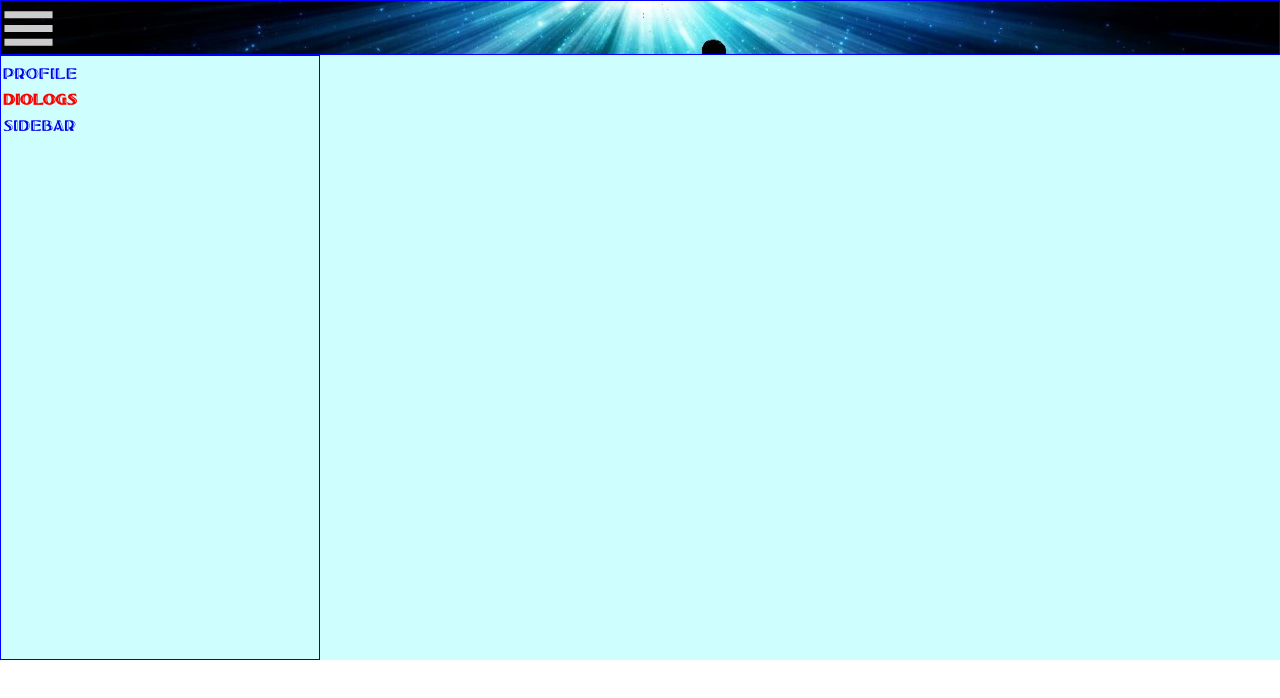
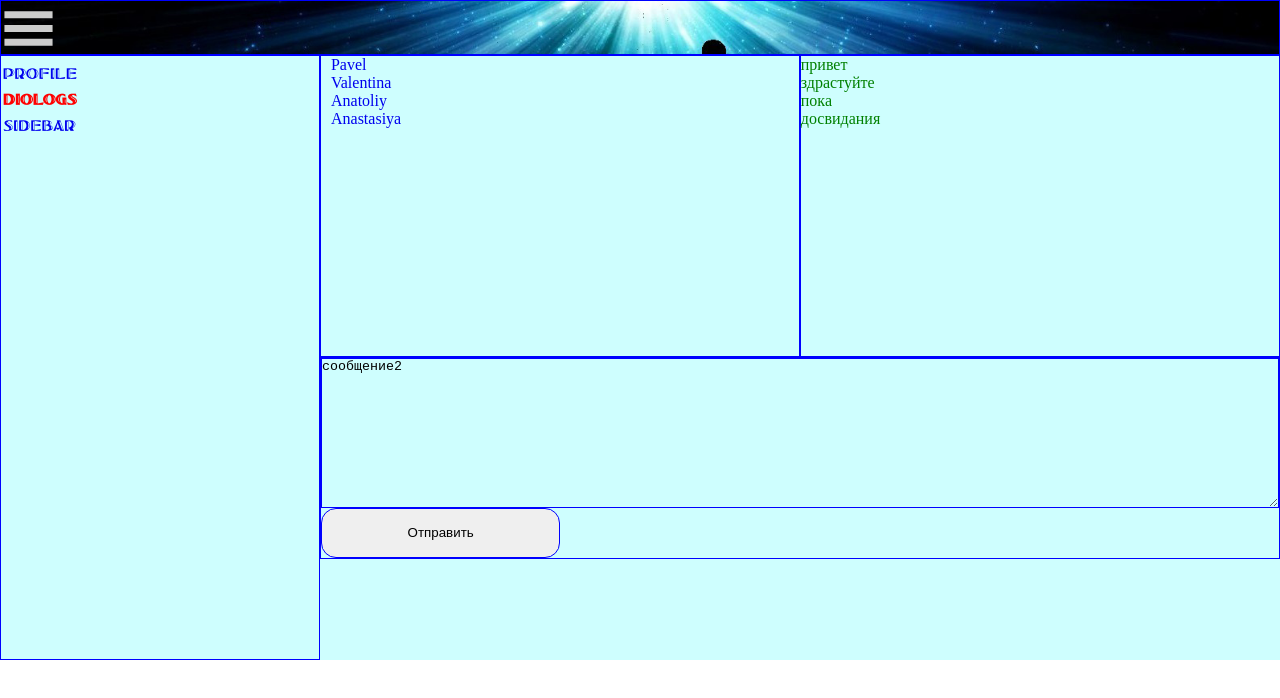
Before and after one commit to loginVeb/vvv, a React (Create React App) app: page /diologs in a window 1280 px wide. Shown: the top 698 px of the page. Built offline with nearby package versions, Linux system fonts and the light colour scheme.

Commit message:
законяил урок React.createContext(null)

```diff
--- a/src/5main/diologs/diologsContainer.jsx
+++ b/src/5main/diologs/diologsContainer.jsx
@@ -5,26 +5,26 @@ import TextareaDiv from './textarea/textarea';
 
 import {creatorUpTextareaDiologsPage, creatorAddMessage} from '../../redux/reducerDiologsPage.js';
 
-
+import StoreContext from '../../storeContext.jsx';
 
 const DiologsContainer = (props) => {
+return <StoreContext.Consumer>
+{ (store) => {
+let diologsData = store.getState().diologsPage.diologsData ;
 
-let diologsData = props.store.getState().diologsPage.diologsData ;
+let massageData = store.getState().diologsPage.massageData ;
 
-let massageData = props.store.getState().diologsPage.massageData ;
-
-let newTextArea = props.store.getState().diologsPage.newTextArea ;
+let newTextArea = store.getState().diologsPage.newTextArea ;
 
   let updataAddMessage = () => {
-  props.store.dispatch(creatorAddMessage());
+  store.dispatch(creatorAddMessage());
   }
 
   let updataTextareaDiologs = (text ) => {
-  props.store.dispatch(creatorUpTextareaDiologsPage(text));
+  store.dispatch(creatorUpTextareaDiologsPage(text));
   }
 
-  return (
-    <>
+  return <>
 <Users diologsData={diologsData} />
 
 <Messages massageData={massageData} />
@@ -34,7 +34,10 @@ let newTextArea = props.store.getState().diologsPage.newTextArea ;
  newTextArea={newTextArea}
   />
  </>
-  );
+   }
+ }
+  </StoreContext.Consumer>
 };
 
+
 export default DiologsContainer ;
--- a/src/5main/main.jsx
+++ b/src/5main/main.jsx
@@ -2,7 +2,7 @@ import React from 'react';
 import styled from 'styled-components';
 import { Route } from "react-router-dom";
 import Profile from './profile/profile.jsx';
-//import Diologs from './diologs/diologs.jsx';
+import Diologs from './diologs/diologs.jsx';
 //import Sidebar from './sidebar/sidebar.jsx';
 
 const SMain = styled.main`
@@ -20,9 +20,9 @@ const Main = () => {
 
  <Route path='/Profile' render={() => <Profile />
 }/>
-{/*
- <Route path='/diologs' render={() => <Diologs store={props.store} />} />
 
+ <Route path='/diologs' render={() => <Diologs />} />
+ {/*
   <Route path='/sidebar' render={() => <Sidebar store={props.store} />} />
  */}
     </SMain>
```
